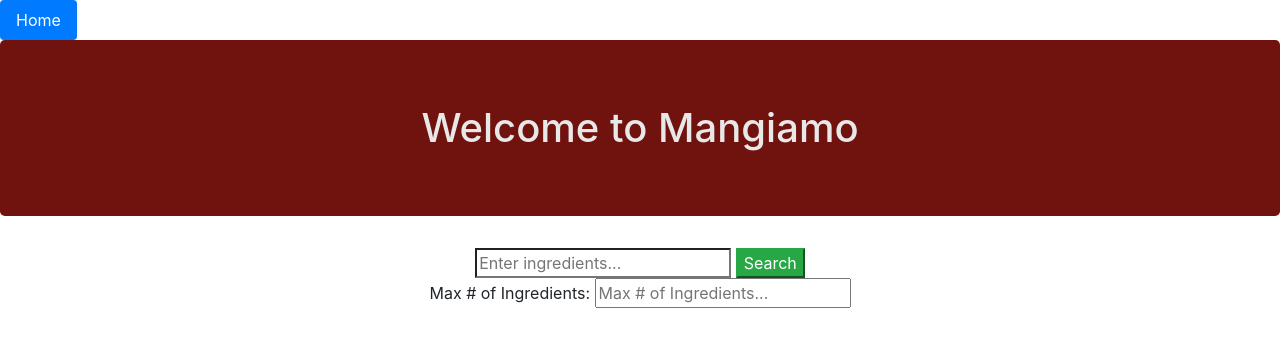
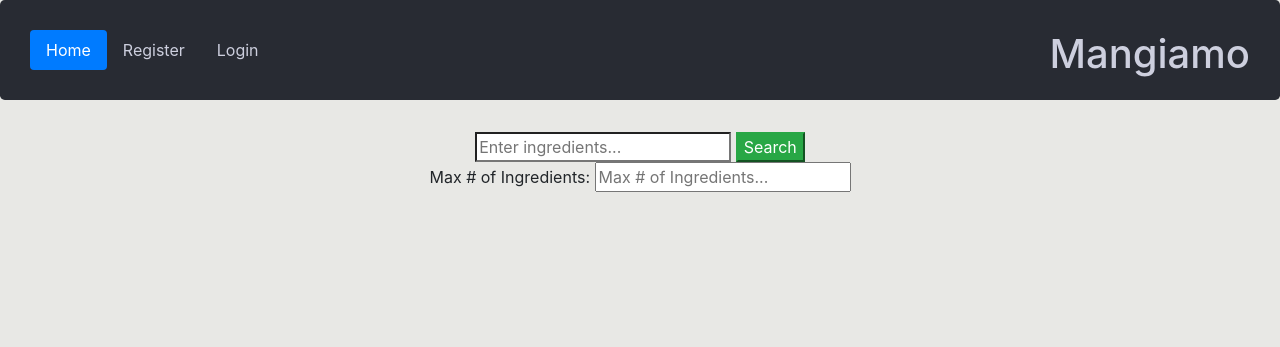
Before and after one commit to vespoli95/mangiamo, a Flask app: page / in a window 1280 px wide. Shown: the top 347 px of the page. Run offline with Flask 2, Linux system fonts and the light colour scheme; some libraries are stand-ins or nearby versions.

Commit message:
front-end

```diff
--- /dev/null
+++ b/static/css/_variables.scss
@@ -0,0 +1,6 @@
+$black: #282B33;
+$dark_blue: #053080;
+$light_blue: #175CB5;
+$grey: #A5ADC9;
+$light_grey: #CDCFDE;
+$tan: #E8E8E5;
--- a/static/css/style.css
+++ b/static/css/style.css
@@ -1,12 +1,12 @@
 .card-body {
   display: inline-block;
   margin: 20px;
-    background-color: #e8e8e8;
+  background-color: #CDCFDE;
   padding: 15px;
   /* box-shadow: -5px 6px 11px 0px #ffb9b9; */
-    border: 2px solid #bc1212;
+  border: 2px solid #053080;
   border-radius: 20px;
-    color: #5d0000;
+  color: #282B33;
   width: 350px;
 }
 
@@ -21,20 +21,32 @@
   font-size: 25px;
 }
 
-    .card-body img, .card-img-top {
-        width: 300px
+.nav-pills a.nav-link {
+  color: #CDCFDE;
 }
 
+.nav-pills a.nav-link .active {
+  background-color: #175CB5 !important;
+}
+
+.card-img-top {
+  width: 300px;
+}
 
 div#recipes, div#header {
   text-align: center;
 }
 
 body {
-    background-color: white;
+  background-color: #E8E8E5;
 }
 
-h1.jumbotron {
-    background-color: #70130e;
-    color: #e8e8e8;
+.jumbotron {
+  background-color: #282B33;
+  padding: 30px;
 }
+
+h1 {
+  color: #CDCFDE;
+}
+/*# sourceMappingURL=style.css.map */
--- /dev/null
+++ b/static/css/style.scss
@@ -0,0 +1,58 @@
+@import '_variables.scss';
+
+.card-body {
+    display: inline-block;
+    margin: 20px;
+    background-color: $light_grey;
+    padding: 15px;
+    /* box-shadow: -5px 6px 11px 0px #ffb9b9; */
+    border: 2px solid $dark_blue;
+    border-radius: 20px;
+    color: $black;
+    width: 350px;
+
+    &:hover {
+        cursor: pointer;
+        background-color: #f2fafa;
+        /* box-shadow: inset -1px -1px 0px 0px black; */
+    }
+
+    h5 {
+        margin-top: 10px;
+        font-size: 25px;
+    }
+
+}
+
+.nav-pills {
+    a.nav-link {
+        color: $light_grey;
+        .active {
+            background-color: $light_blue !important;
+        }
+    }
+
+}
+
+
+.card-img-top {
+    width: 300px
+}
+
+
+div#recipes, div#header {
+    text-align: center;
+}
+
+body {
+    background-color: $tan;
+}
+
+.jumbotron {
+    background-color: #282B33;
+    padding: 30px;
+}
+
+h1 {
+    color: $light_grey;
+}
--- a/templates/index.html
+++ b/templates/index.html
@@ -2,7 +2,6 @@
 
 {% block body %}
     <div id="header">
-        <h1 class="jumbotron" style="text-align: center;">Welcome to Mangiamo</h1>
         <form method="post" id ="frmRecipeSearch">
             <div>
                 <input type="search" name="searchBar" id="tbRecipeSearch" placeholder="Enter ingredients..."/>
@@ -12,19 +11,19 @@
                 <label for="tbNumIngredients">Max # of Ingredients:</label>
                 <input type="number" name="numIngredients" id="tbNumIngredients" placeholder="Max # of Ingredients..." />
             </div>
-  </form>
+        </form>
     </div>
 
     <div id="recipes">
-        {% for item in data %}
+        <!-- {% for item in data %}
             <div class="card-body" onclick="window.location = '{{item['recipe']['url']}}'">
                 <img src="{{item['recipe']['image']}}" class="card-img-top" alt="...">
                 <h5 class="card-title">{{item['recipe']['label']}}</h5>
                 <p>Ingredients: {{item['recipe']['ingredients']|length}}</p>
-                <!-- <h6 class="card-subtitle mb-2 text-muted">Card subtitle</h6> -->
+                 <h6 class="card-subtitle mb-2 text-muted">Card subtitle</h6>
                 <a href="{{item['recipe']['url']}}" class="card-link" style="display: none">Link</a>
             </div>
-        {% endfor %}
+        {% endfor %} -->
 
     </div>
     <div id="loader" style="text-align: center;">
--- a/templates/layout.html
+++ b/templates/layout.html
@@ -9,9 +9,17 @@
         <link rel="stylesheet" href="{{url_for('static', filename='css/style.css')}}">
 </head>
 <body>
+    <header class="jumbotron">
+        <h1 style="text-align: center; float:right;">Mangiamo</h1>
         <ul class="nav nav-pills">
             <li class="nav-item">
                 <a class="nav-link active" href="/">Home</a>
+            </li>
+            <li class="nav-item registration">
+                <a class="nav-link" href="/register.html">Register</a>
+            </li>
+            <li class="nav-item registration">
+                <a class="nav-link" href="/login.html">Login</a>
             </li>
             <!-- <li class="nav-item dropdown">
                 <a class="nav-link dropdown-toggle" data-toggle="dropdown" href="#" role="button" aria-haspopup="true" aria-expanded="false">Dropdown</a>
@@ -30,6 +38,8 @@
                 <a class="nav-link disabled" href="#" tabindex="-1" aria-disabled="true">Disabled</a>
             </li> -->
         </ul>
+    </header>
+
     {% block body %}{% endblock %}
     <script type="text/javascript" src="https://stackpath.bootstrapcdn.com/bootstrap/4.3.1/js/bootstrap.min.js"></script>
     <script type="text/javascript" src="https://stackpath.bootstrapcdn.com/bootstrap/4.3.1/js/bootstrap.bundle.min.js"></script>
```
Also changed, not shown: templates/login.html (added), templates/register.html (added), 1 other file. Lines whose indentation alone changed are shown as unchanged.
